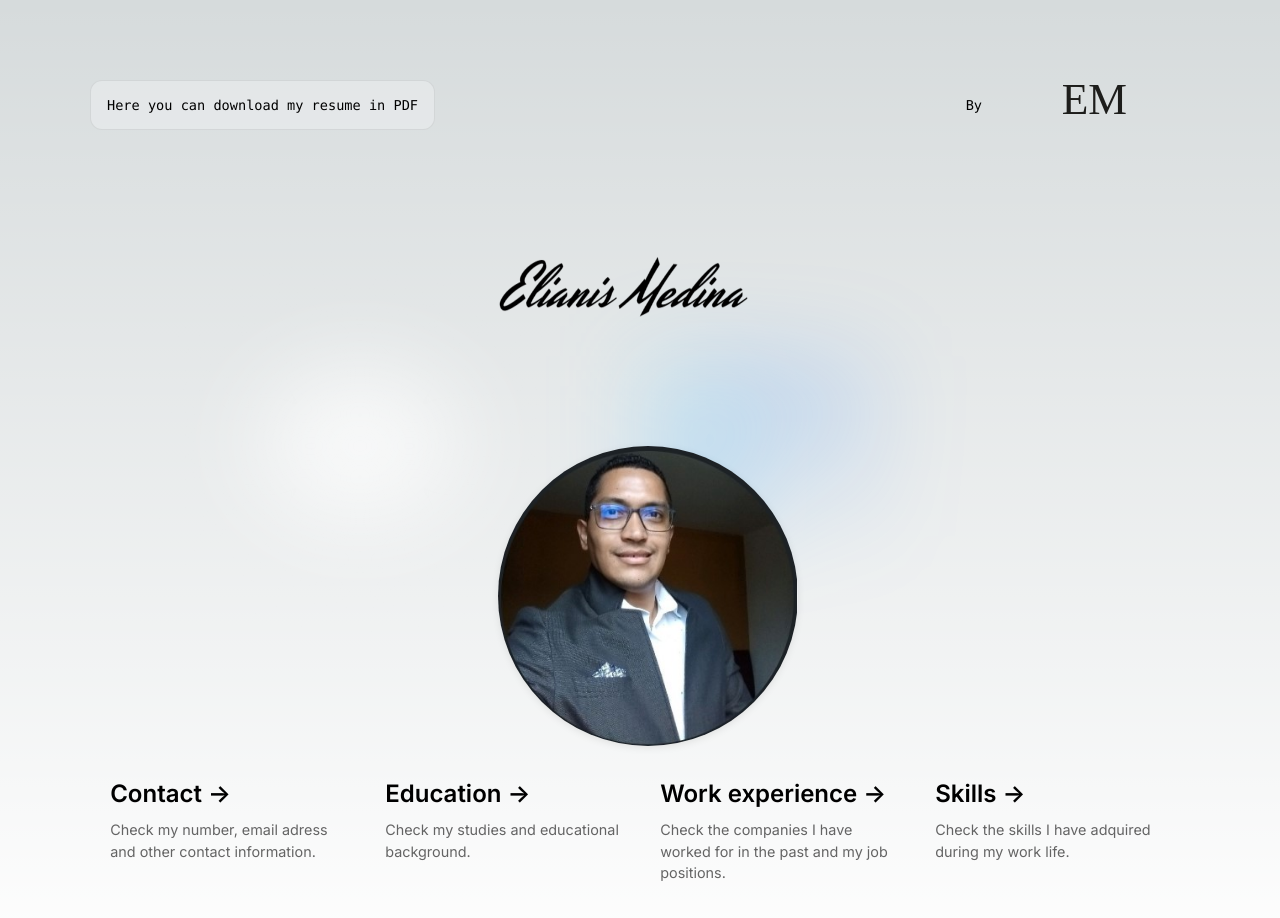
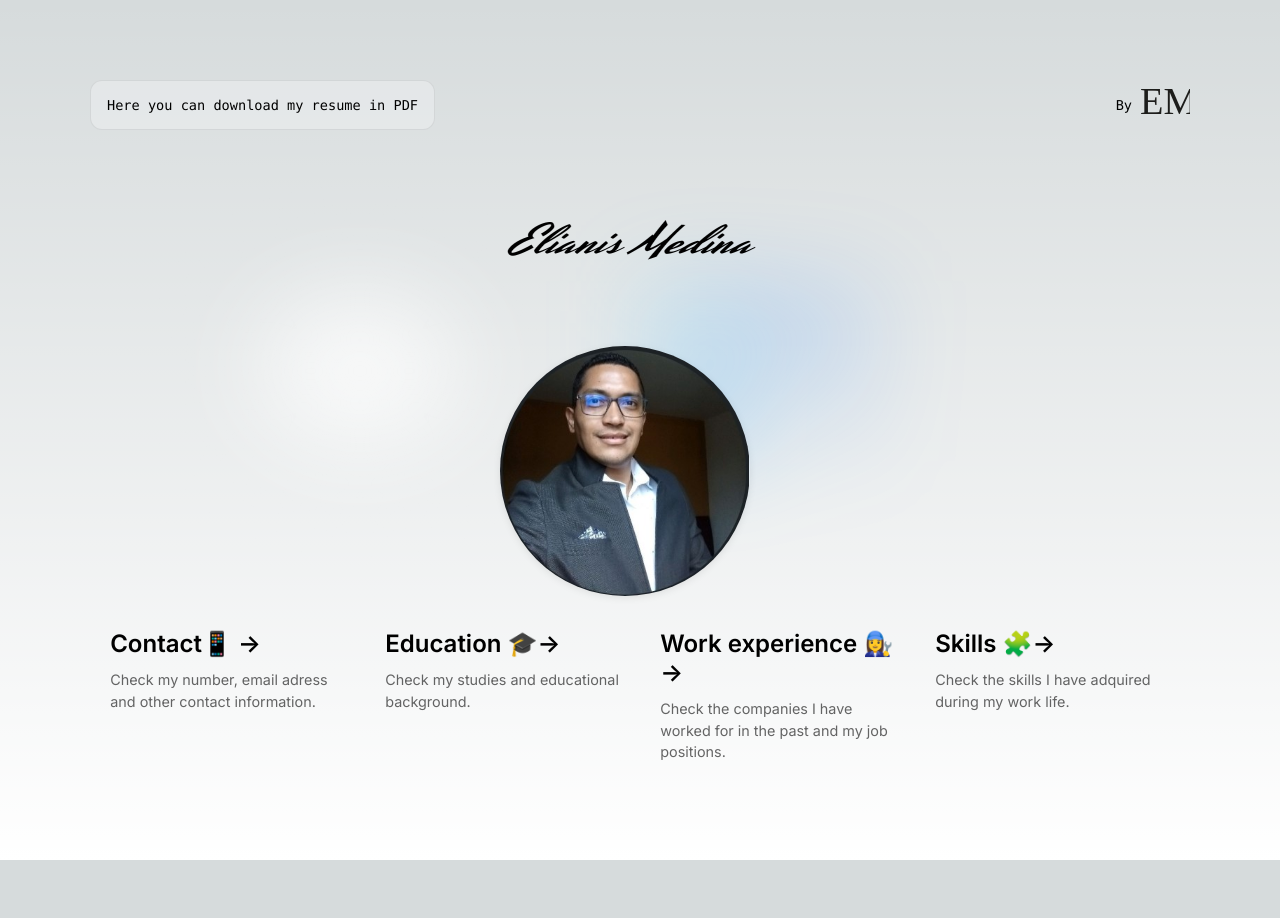
Before and after one commit to elianismedina/nextjs-blog, a Next.js app: page / in a window 1280 px wide. Shown: the top 918 px of the page. After the commit the page ends 860 px from the top, so only its background shows below. Built offline with nearby package versions, Linux system fonts and the light colour scheme.

Commit message:
added emojis

```diff
--- a/pages/index.js
+++ b/pages/index.js
@@ -30,21 +30,21 @@ export default function Home() {
           </Link>
 
           <div>
-            <a
-              href="https://vercel.com?utm_source=create-next-app&utm_medium=default-template&utm_campaign=create-next-app"
-              target="_blank"
+            <Link
+              href=" "
+              target="_top"
               rel="noopener noreferrer"
+              className={styles.vercelLogo}
             >
               By{" "}
               <Image
                 src="/vercel.svg"
                 alt="Vercel Logo"
-                className={styles.vercelLogo}
-                width={200}
-                height={48}
+                width={50}
+                height={45}
                 priority
               />
-            </a>
+            </Link>
           </div>
         </div>
 
@@ -54,7 +54,7 @@ export default function Home() {
             src="/next.png"
             alt="Next.js Logo"
             width={300}
-            height={300}
+            height={200}
             priority
           />
 
@@ -62,8 +62,8 @@ export default function Home() {
             <Image
               src="/thirteen.jpg"
               alt="13"
-              width={300}
-              height={300}
+              width={250}
+              height={250}
               priority
             />
           </div>
@@ -77,7 +77,7 @@ export default function Home() {
             rel="noopener noreferrer"
           >
             <h2 className={inter.className}>
-              Contact <span>-&gt;</span>
+              Contact<span role="img" aria-label="cellphone">📱</span> <span>-&gt;</span>
             </h2>
             <p className={inter.className}>
               Check my number, email adress and other contact information.
@@ -90,7 +90,7 @@ export default function Home() {
             rel="noopener noreferrer"
           >
             <h2 className={inter.className}>
-              Education <span>-&gt;</span>
+              Education <span role="img" aria-label="education">🎓</span><span>-&gt;</span>
             </h2>
             <p className={inter.className}>
               Check my studies and educational background.
@@ -103,7 +103,7 @@ export default function Home() {
             rel="noopener noreferrer"
           >
             <h2 className={inter.className}>
-              Work experience <span>-&gt;</span>
+              Work experience <span role="img" aria-label="work">👩‍🔧</span><span>-&gt;</span>
             </h2>
             <p className={inter.className}>
               Check the companies I have worked for in the past and my job
@@ -118,7 +118,7 @@ export default function Home() {
             rel="noopener noreferrer"
           >
             <h2 className={inter.className}>
-              Skills <span>-&gt;</span>
+              Skills <span role="img" aria-label="skilss">🧩</span><span>-&gt;</span>
             </h2>
             <p className={inter.className}>
               Check the skills I have adquired during my work life.
--- a/styles/Home.module.css
+++ b/styles/Home.module.css
@@ -32,11 +32,6 @@
   background-color: rgba(var(--callout-rgb), 0.5);
   border: 1px solid rgba(var(--callout-border-rgb), 0.3);
   border-radius: var(--border-radius);
-}
-
-.code {
-  font-weight: 400;
-  font-family: var(--font-mono);
 }
 
 .grid {
@@ -113,10 +108,10 @@
   display:flex;
   justify-content:center;
   align-items: center;
-  width: 300px;
-  height: 300px;
+  width: 250px;
+  height: 250px;
   padding: 5px 5px;
-  margin-left: 16px;
+  margin-left: 10px;
   transform: translateZ(0);
   border-radius: 50%;
   overflow:hidden;
```
